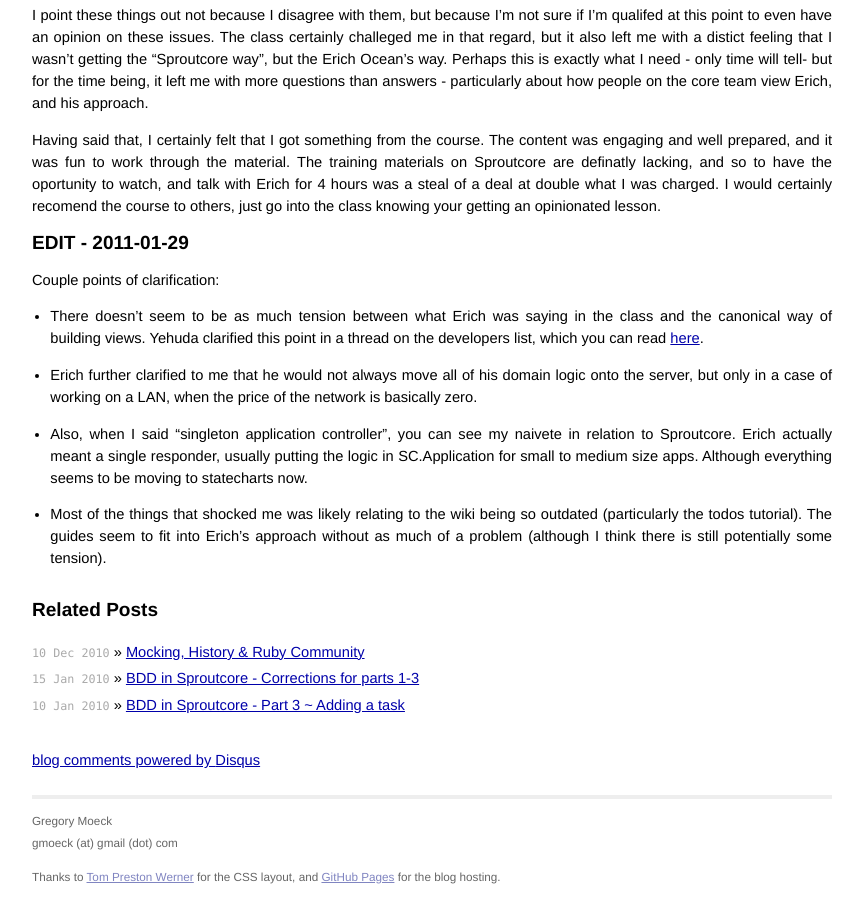
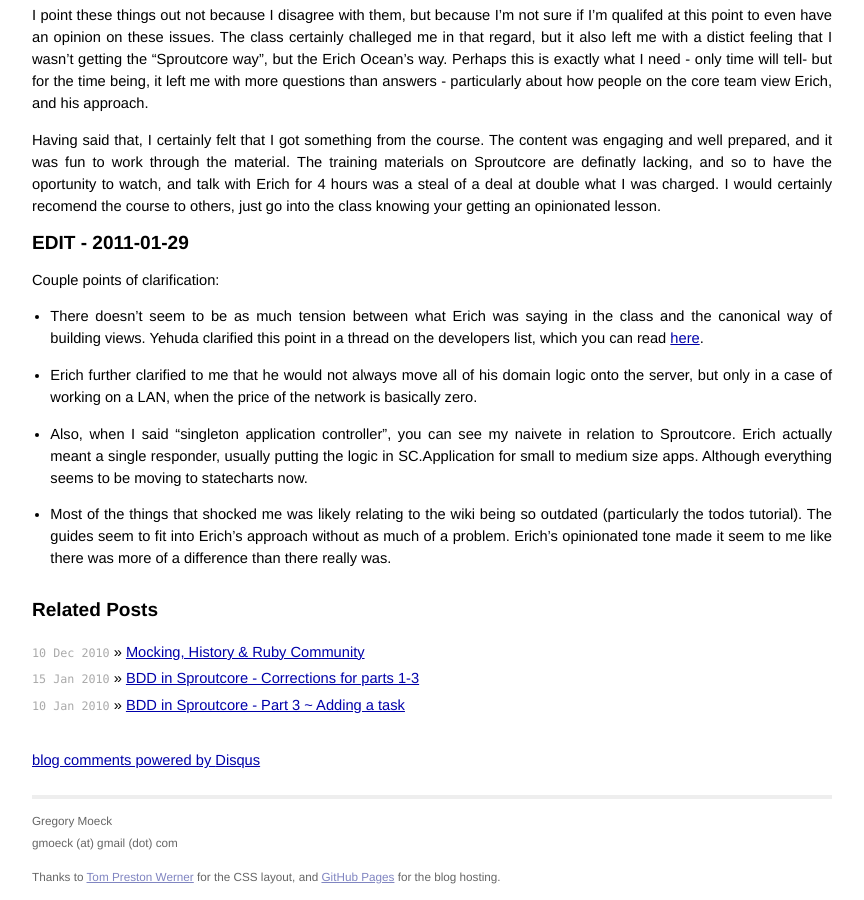
Before and after one commit to gmoeck/gmoeck.github.com, a Jekyll site: the page built from _posts/2010-01-12-sproutcore-training-with-erich-ocean-a-review.markdown, in a window 1280 px wide and 900 px high, scrolled down 1566 px. Shown: the whole window, without its empty margins (208-1072 px from the left). Built offline with Jekyll 4.4.1, drawn with Linux system fonts in a browser that asks for light colours; Markdown is read by kramdown in place of the engine named in the settings; comment, search, counter and statistics services are not loaded.

Commit message:
Add line about tone

```diff
--- a/_posts/2010-01-12-sproutcore-training-with-erich-ocean-a-review.markdown
+++ b/_posts/2010-01-12-sproutcore-training-with-erich-ocean-a-review.markdown
@@ -66,4 +66,4 @@
 
 * Also, when I said "singleton application controller", you can see my naivete in relation to Sproutcore. Erich actually meant a single responder, usually putting the logic in SC.Application for small to medium size apps. Although everything seems to be moving to statecharts now.
 
-* Most of the things that shocked me was likely relating to the wiki being so outdated (particularly the todos tutorial). The guides seem to fit into Erich's approach without as much of a problem (although I think there is still potentially some tension).
+* Most of the things that shocked me was likely relating to the wiki being so outdated (particularly the todos tutorial). The guides seem to fit into Erich's approach without as much of a problem. Erich's opinionated tone made it seem to me like there was more of a difference than there really was.
```
